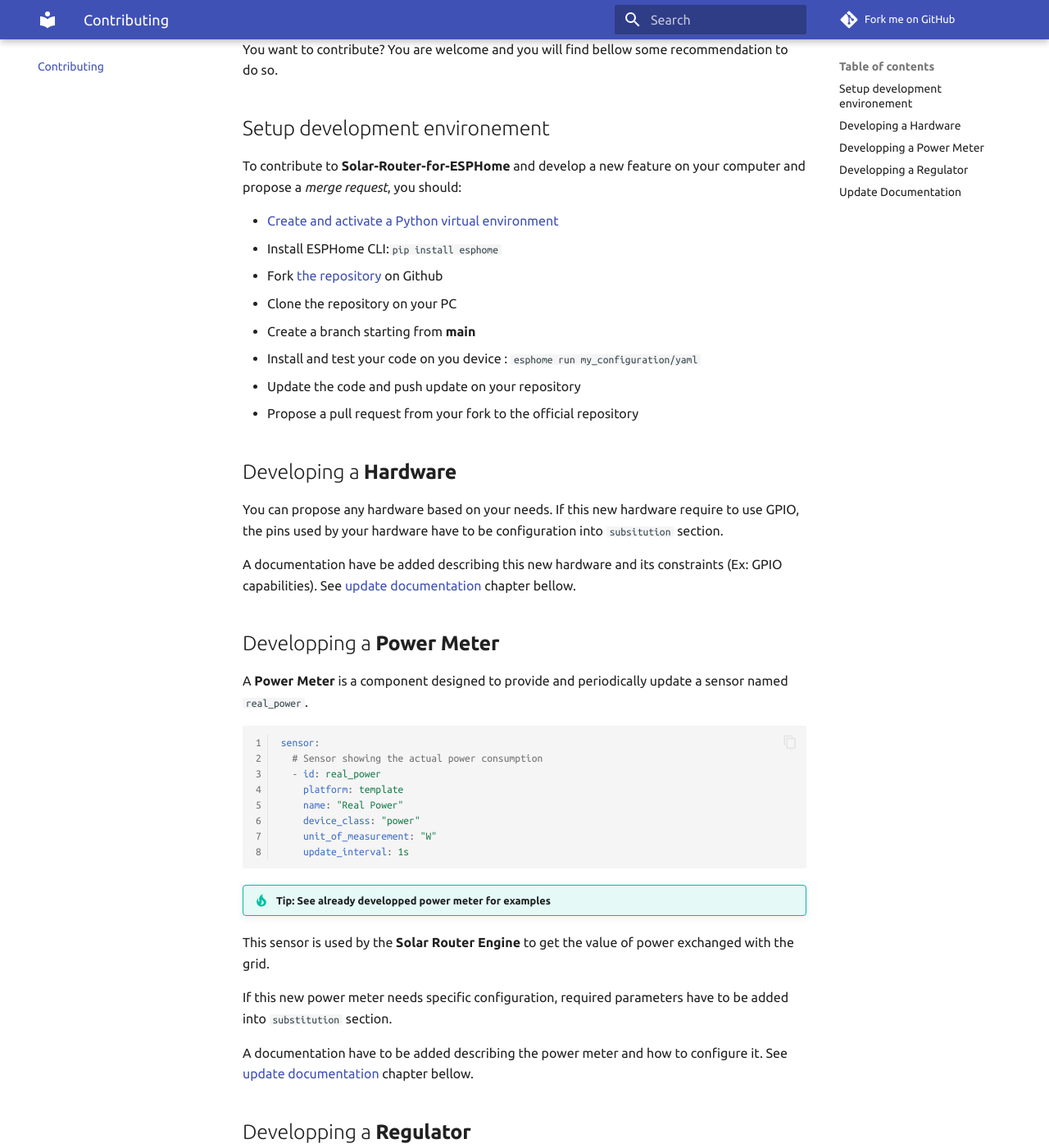
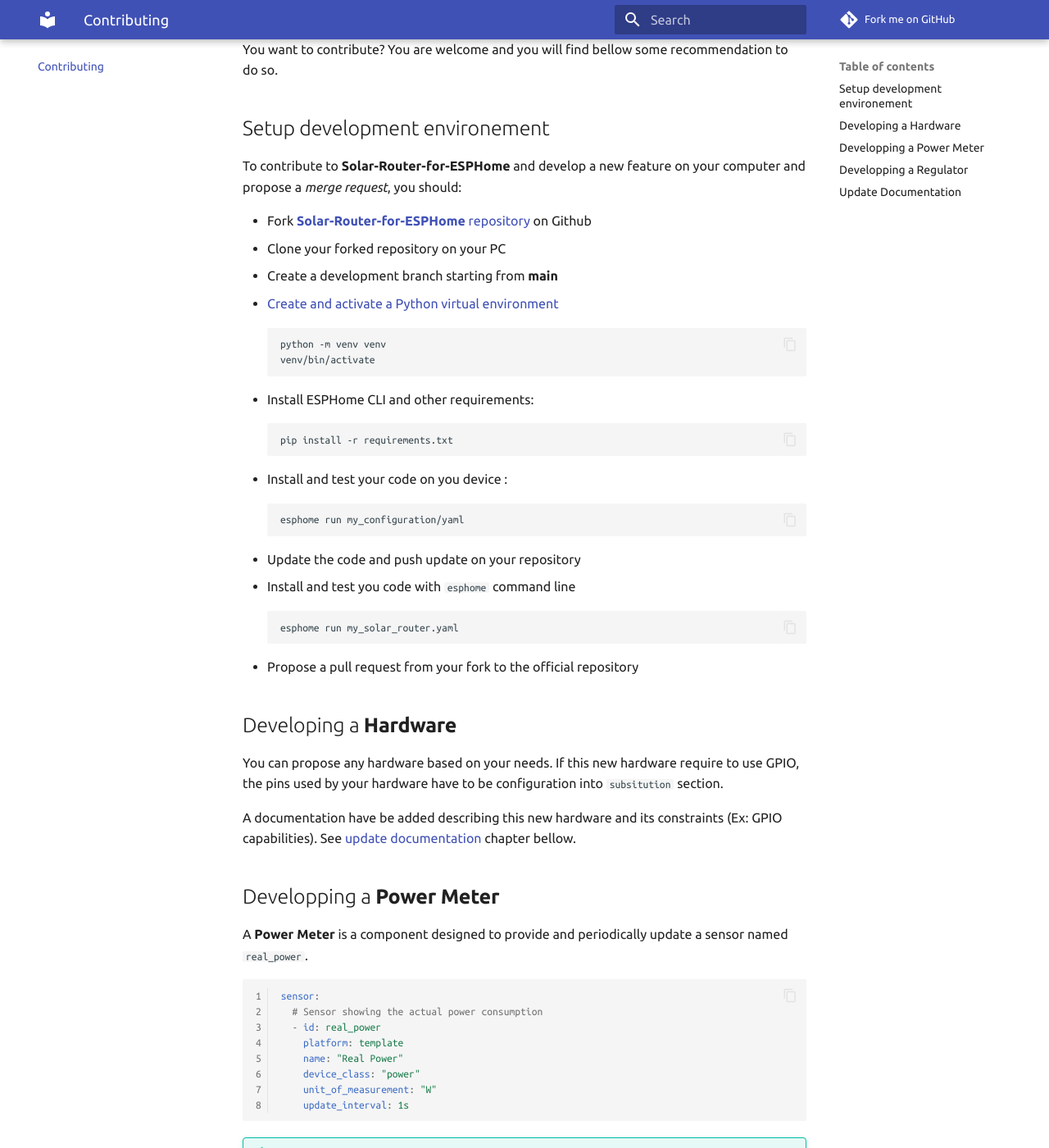
Before and after one commit to ghisch/Solar-Router-for-ESPHome, an MkDocs documentation site: the page built from docs/contributing.md, in a window 1280 px wide and 1400 px high, scrolled down 231 px. Shown: the whole window at 82% size. Built offline with MkDocs 1.6.1 and Material for MkDocs 9.7.7, drawn with Linux system fonts in a browser that asks for light colours; comment, search, counter and statistics services are not loaded; some of the changed text lies outside the part shown.

Commit message:
doc: update changelog and contributing instructions

````diff
--- a/docs/contributing.md
+++ b/docs/contributing.md
@@ -7,13 +7,27 @@
 
 To contribute to **Solar-Router-for-ESPHome** and develop a new feature on your computer and propose a *merge request*, you should:
 
+- Fork [**Solar-Router-for-ESPHome** repository](https://github.com/XavierBerger/Solar-Router-for-ESPHome) on Github
+- Clone your forked repository on your PC
+- Create a development branch starting from **main**
 - [Create and activate a Python virtual environment](https://docs.python.org/3/library/venv.html)
-- Install ESPHome CLI:`pip install esphome`
-- Fork [the repository](https://github.com/XavierBerger/Solar-Router-for-ESPHome) on Github
-- Clone the repository on your PC
-- Create a branch starting from **main**
-- Install and test your code on you device : `esphome run my_configuration/yaml`
+    ```shell
+    python -m venv venv
+    venv/bin/activate
+    ```
+- Install ESPHome CLI and other requirements:
+    ```shell
+    pip install -r requirements.txt
+    ```
+- Install and test your code on you device :
+    ```shell
+    esphome run my_configuration/yaml
+    ```
 - Update the code and push update on your repository
+- Install and test you code with `esphome` command line
+    ```shell
+    esphome run my_solar_router.yaml
+    ```
 - Propose a pull request from your fork to the official repository
 
 ## Developing a **Hardware**
````
Also changed, not shown: other parts of docs/contributing.md (+1 -1 lines), docs/changelog.md (+5 -5 lines).
